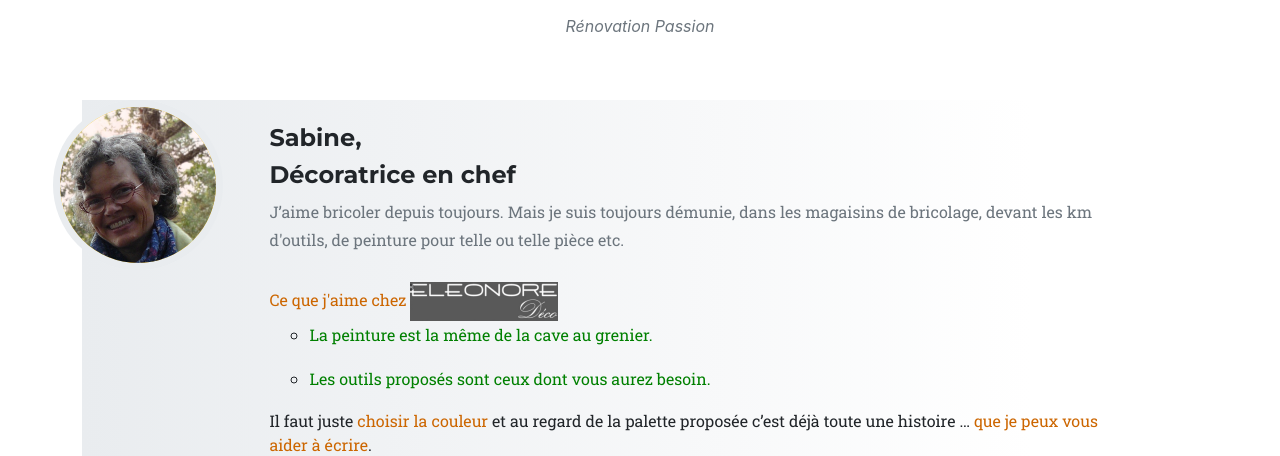
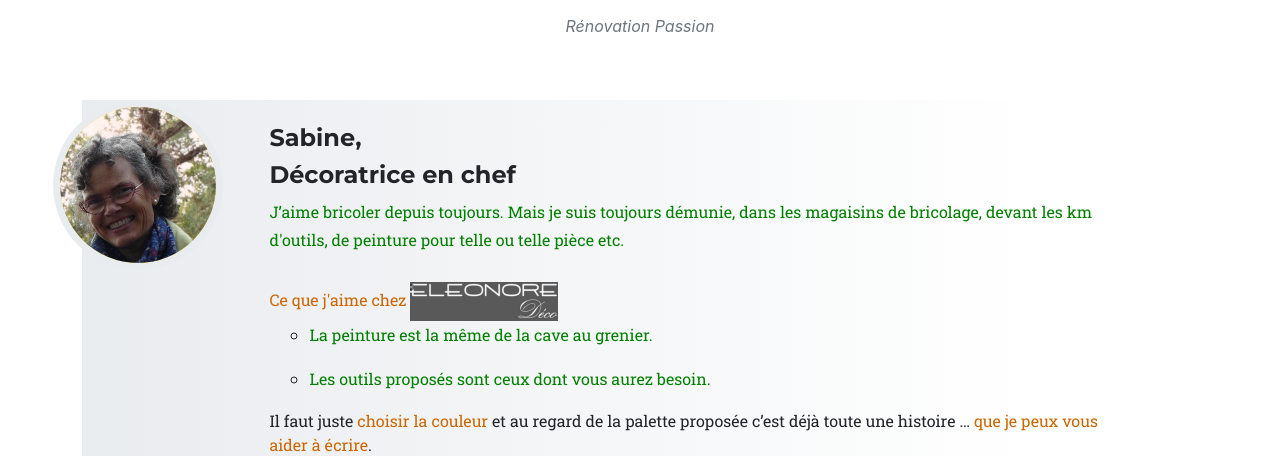
Before and after one commit to jean-charles-gibier/LesJardinsDeSabine, a Django app: page / in a window 1280 px wide. Shown: the part 891-1347 px from the top of the page. Run offline with Django 3.2, Linux system fonts and the light colour scheme; some libraries are stand-ins or nearby versions; some web fonts are replaced.

Commit message:
Couleur Prez #6

```diff
--- a/LJDS/templates/LJDS/base.html
+++ b/LJDS/templates/LJDS/base.html
@@ -66,7 +66,7 @@
                                 <h4 class="subheading">Décoratrice en chef</h4>
                             </div>
                             <div class="mytimeline-body">
-                                <p class="text-muted" style="color:#008000;">
+                                <p class="text-muted" style="color:#008000 !important">
                                     J’aime bricoler depuis toujours. Mais je suis toujours démunie, dans les magaisins de b‌ricolage, devant les km d'outils, de peinture pour telle ou telle pièce etc.<br><br>
                                 </p>
                                 <span style="color:#CC6600;">
```
